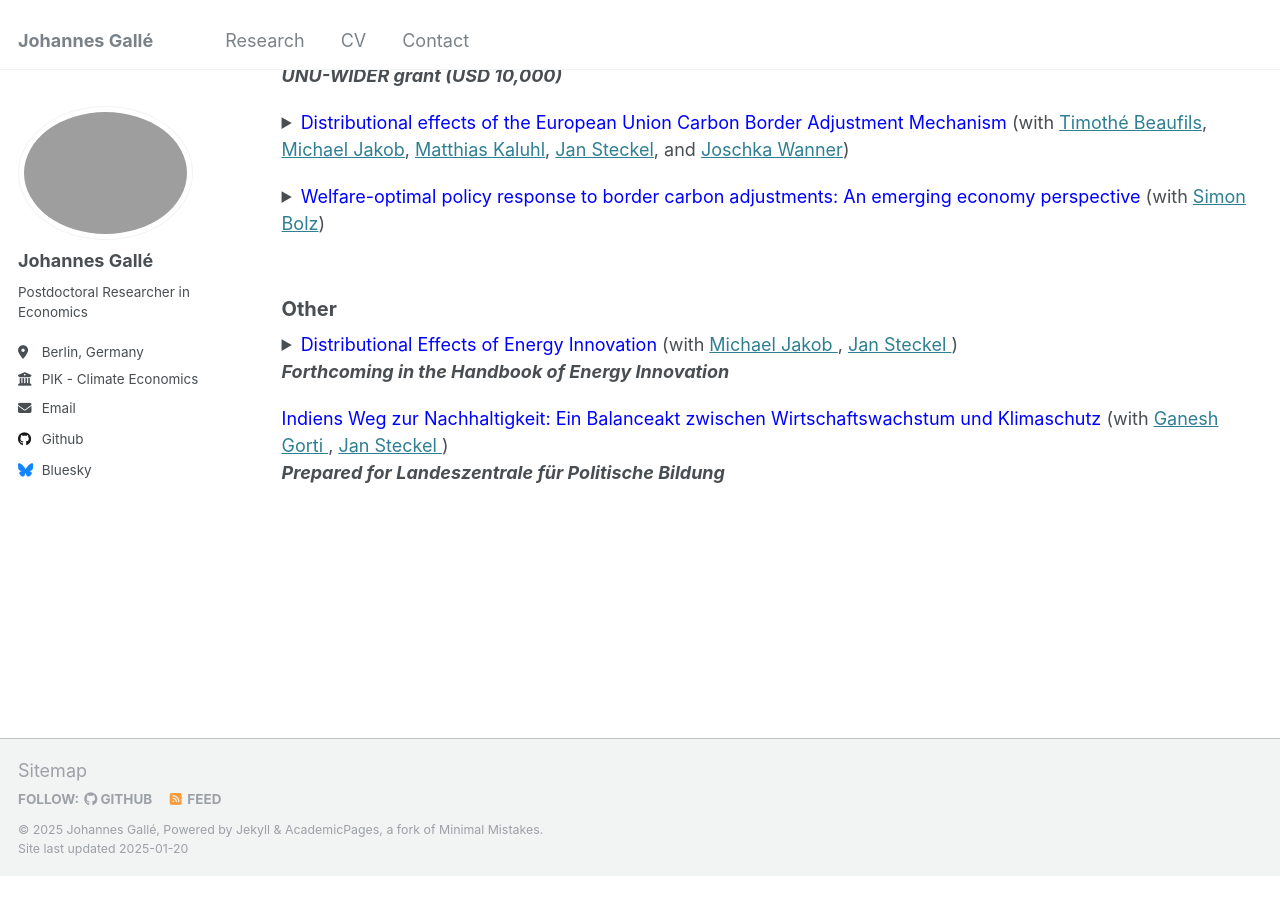
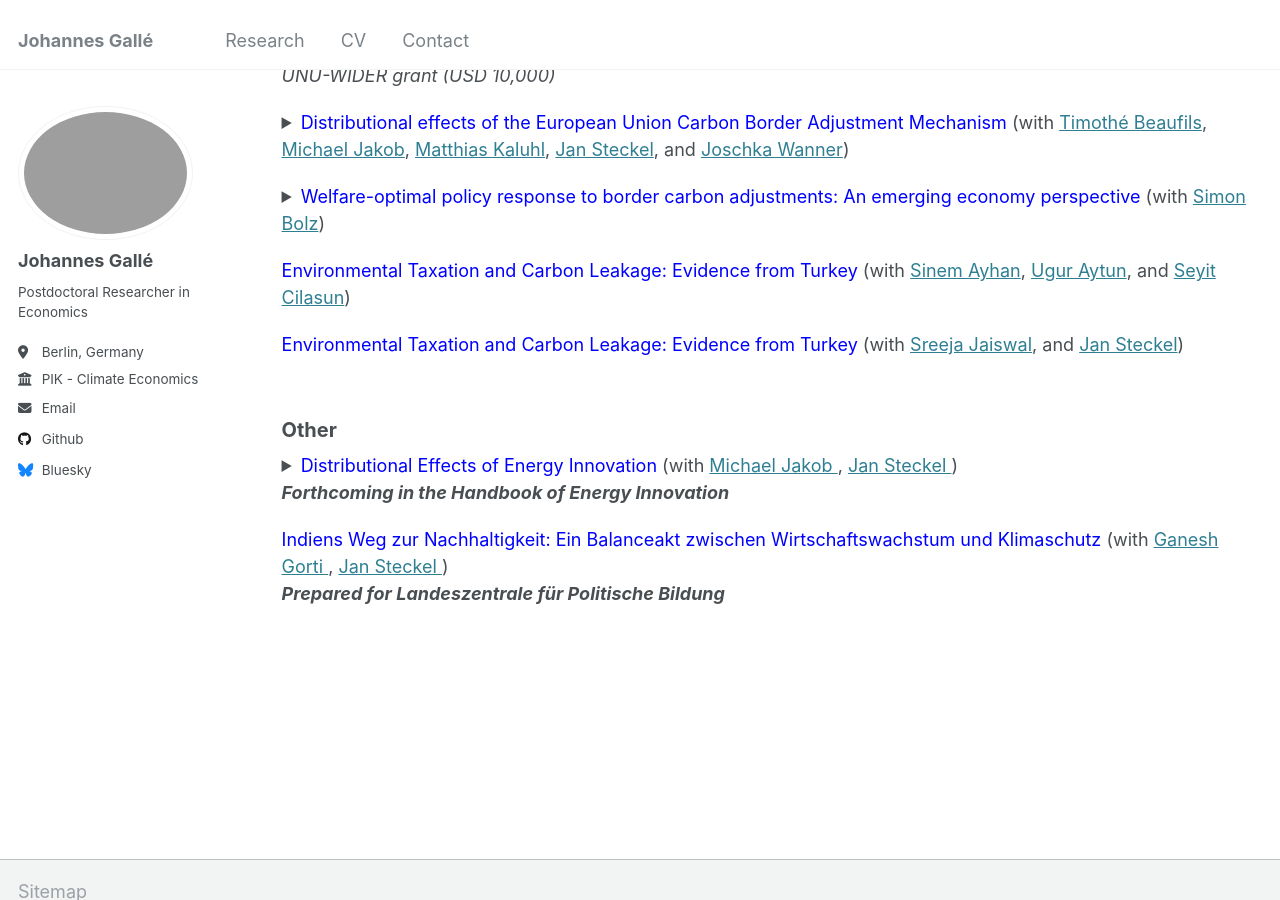
Before and after one commit to johannesgalle/johannesgalle.github.io, a Jekyll site: the page built from _pages/research.html, in a window 1280 px wide and 900 px high, scrolled down 678 px. Built offline with Jekyll 4.4.1, drawn with Linux system fonts in a browser that asks for light colours; before the commit the page ends 1554 px from its top, so only the background shows below that.

Commit message:
Update research.html

```diff
--- a/_pages/research.html
+++ b/_pages/research.html
@@ -10,7 +10,7 @@ author_profile: true
 <details>
   <summary markdown="span"><font color="blue">Place-based policies, structural change and female labor: Evidence from India's Special Economic Zones</font>
   (with <a href="https://danieloverbeck.github.io/" target="_blank"> Daniel Overbeck </a> ,  <a href="https://sites.google.com/view/riedeleconomics/welcome" target="_blank">Nadine Riedel</a> and <a href="https://sites.google.com/site/tobiasseideluni/home-1" target="_blank">Tobias Seidel</a>) <br />
-  <b><i>Journal of Public Economics, 2024</i></b> </summary>
+  <i>Journal of Public Economics, 2024</i> </summary>
 
 <p style="font-size: 16px;">This paper quantifies the local economic impact of Special Economic Zones (SEZs) that were established in India between 2005-2013. Based on a novel data set that combines
 census data on the universe of Indian firms with georeferenced data on SEZs, we find that
@@ -31,7 +31,7 @@ different industry denominations.</p>
   <summary markdown="span">
     <font color="blue">Indian Agriculture Under Climate Change: The Competing Effect of Temperature and Rainfall Anomalies</font>
     (with <a href="https://www.pik-potsdam.de/members/anjaka/homepage" target="_blank">Anja Katzenberger</a>) <br />
-    <b><i>Economics of Disasters and Climate Change, 2024</i></b>
+    <i>Economics of Disasters and Climate Change, 2024</i>
   </summary>
 
   <p style="font-size: 16px;">
@@ -78,7 +78,7 @@ different industry denominations.</p>
     <a href="https://sites.google.com/view/rodrigo-c-oliveira" target="_blank">Rodrigo Oliveira</a>,
     <a href="https://sites.google.com/view/riedeleconomics/welcome" target="_blank">Nadine Riedel</a>, and
     <a href="https://sites.google.com/site/ersevernini/" target="_blank">Edson Severnini</a>) <br />
-    <b><i>UNU-WIDER grant (USD 10,000)</i></b>
+    <i>UNU-WIDER grant (USD 10,000)</i>
   </summary>
 
   <p style="font-size: 16px;">
@@ -138,6 +138,22 @@ limiting the incentive to raise domestic carbon price in the least developed cou
 </details>
 <div style="height: 20px;"></div>
 
+  <summary markdown="span">
+    <font color="blue">Environmental Taxation and Carbon Leakage: Evidence from Turkey</font>
+     (with <a href="https://sinemayhan.wordpress.com/about-me/" target="_blank">Sinem Ayhan</a>,
+    <a href="https://uguraytun.github.io/uguraytun/" target="_blank">Ugur Aytun</a>, and
+    <a href="https://avesis.tedu.edu.tr/seyit.cilasun" target="_blank">Seyit Cilasun</a>) <br />
+  </summary>
+<div style="height: 20px;"></div>
+
+  <summary markdown="span">
+    <font color="blue">Environmental Taxation and Carbon Leakage: Evidence from Turkey</font>
+     (with <a href="https://www.pik-potsdam.de/members/sreejaja/homepage" target="_blank">Sreeja Jaiswal</a>, and
+    <a href="https://www.mcc-berlin.net/en/about/team/steckel-jan.html">Jan Steckel</a>) <br />
+  </summary>
+<div style="height: 20px;"></div>
+
+
 <h2 style="font-size: 20px;">Other</h2>
   <!--Publication -->
 <details>
```
